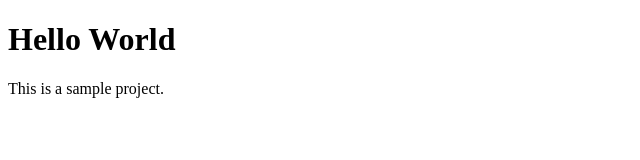
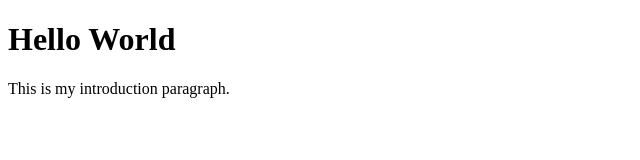
Before and after one commit to Mahalakshmi-Vetrivel/project-html, a plain HTML site: page project-html/index.html in a window 1280 px wide. Shown: the whole page, without its empty margins (0-640 px from the left). Drawn offline with Linux system fonts and the light colour scheme.

Commit message:
Add introduction paragraph

```diff
--- a/project-html/index.html
+++ b/project-html/index.html
@@ -6,6 +6,6 @@
 
 <body>
   <h1>Hello World</h1>
-  <p>This is a sample project.</p>
+  <p>This is my introduction paragraph.</p>
 </body>
 </html>
```
